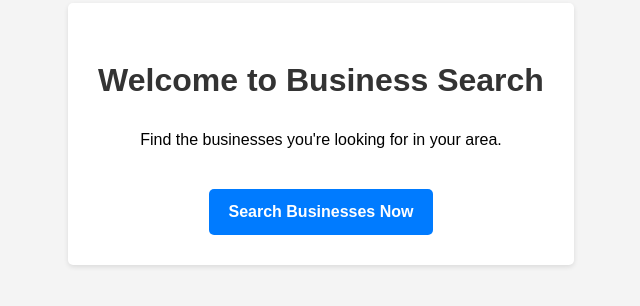
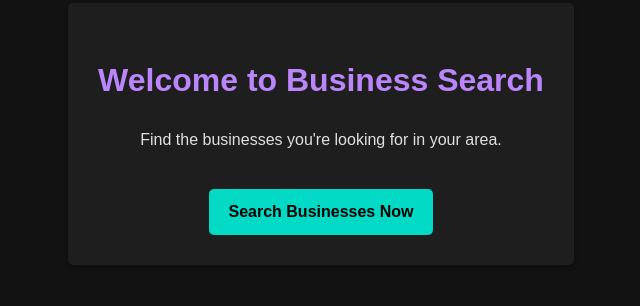
Before and after one commit to jkuechly/dreamatic.ai, a plain HTML site: page index.html in a window 1280 px wide. Shown: the part 286-592 px from the top of the page, without its empty margins (319-959 px from the left). Drawn offline with Linux system fonts and the light colour scheme.

Commit message:
Update index.html

```diff
--- a/index.html
+++ b/index.html
@@ -14,27 +14,32 @@
             justify-content: center;
             align-items: center;
             min-height: 100vh;
-            background-color: #f4f4f4;
+            background-color: #121212;
+            color: #e0e0e0;
         }
         .container {
-            background-color: white;
+            background-color: #1e1e1e;
             padding: 30px;
             border-radius: 5px;
-            box-shadow: 0 2px 5px rgba(0,0,0,0.1);
+            box-shadow: 0 2px 5px rgba(0,0,0,0.3);
             text-align: center;
         }
         h1 {
-            color: #333;
+            color: #bb86fc;
         }
         .search-button {
             display: inline-block;
-            background-color: #007bff;
-            color: white;
+            background-color: #03dac6;
+            color: #000000;
             padding: 10px 20px;
             text-decoration: none;
             border-radius: 5px;
             font-weight: bold;
             margin-top: 20px;
+            transition: background-color 0.3s;
+        }
+        .search-button:hover {
+            background-color: #018786;
         }
     </style>
 </head>
@@ -42,7 +47,7 @@
     <div class="container">
         <h1>Welcome to Business Search</h1>
         <p>Find the businesses you're looking for in your area.</p>
-        <a href="dreamatic.ai/search.html" class="search-button">Search Businesses Now</a>
+        <a href="search.html" class="search-button">Search Businesses Now</a>
     </div>
 </body>
 </html>
```
